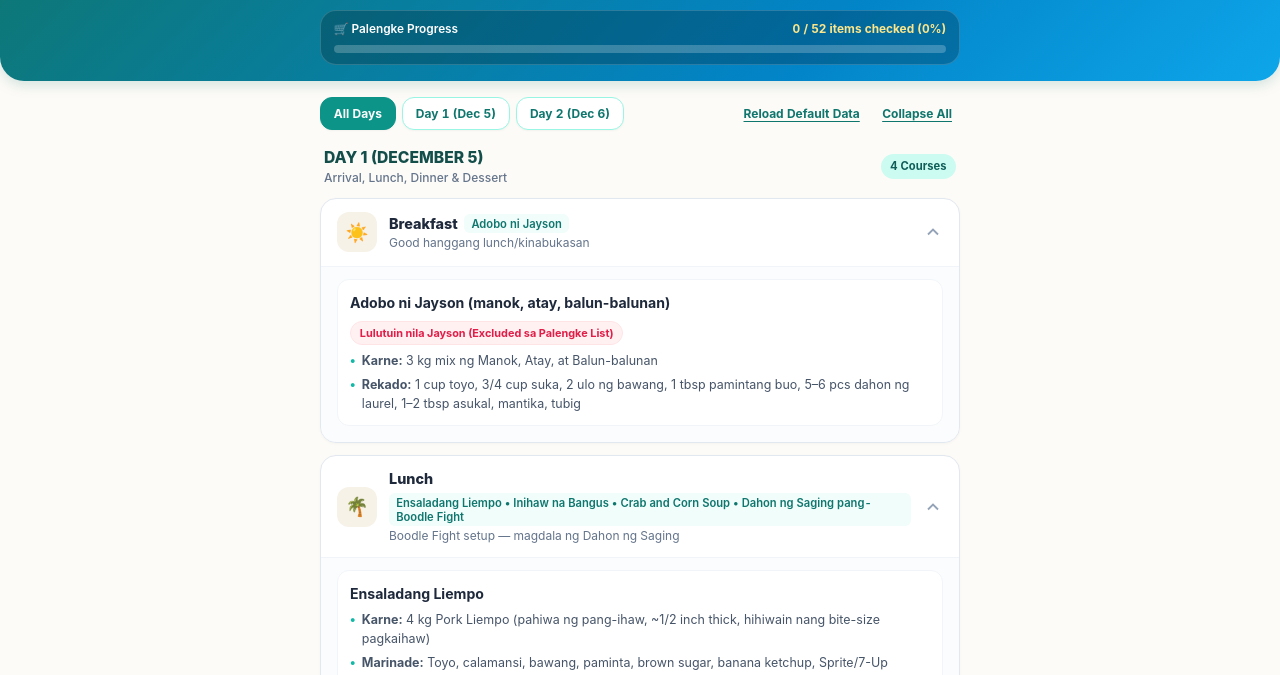
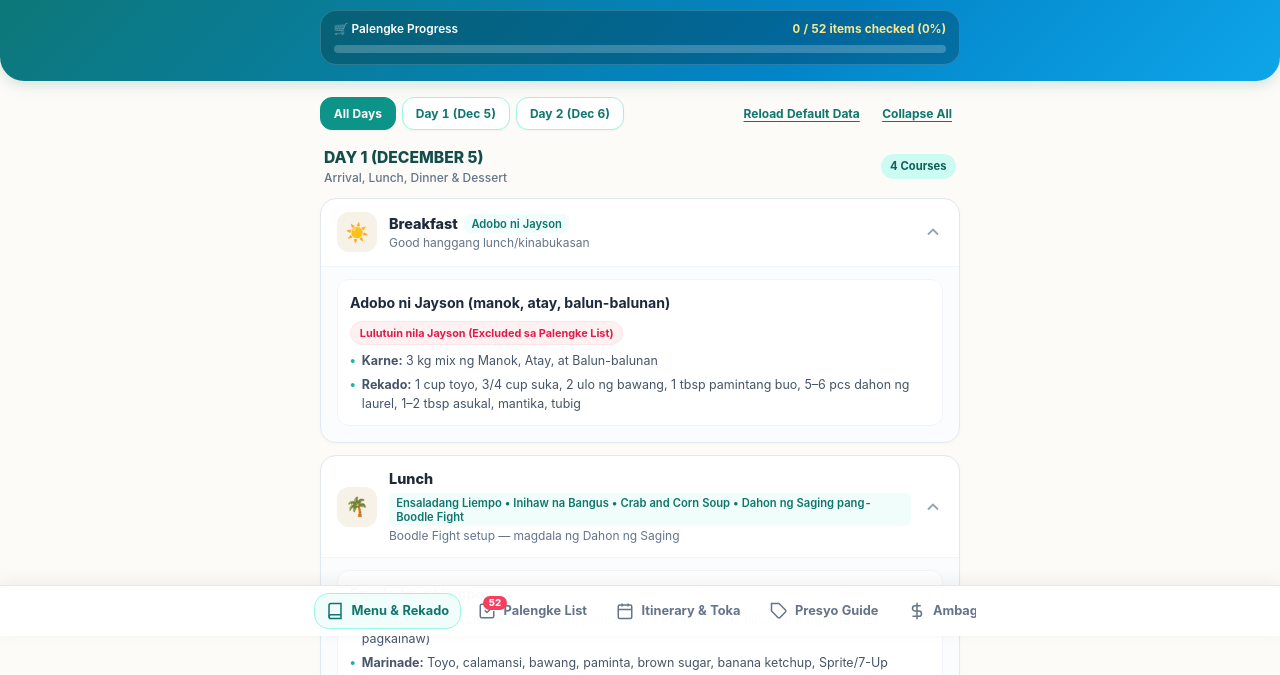
Before and after one commit to pickleren/outingkaykalucena, a plain HTML site: page index.html in a window 1280 px wide. Shown: the part 112-787 px from the top of the page. Drawn offline with Linux system fonts and the light colour scheme.

Commit message:
Update index.html

```diff
--- a/index.html
+++ b/index.html
@@ -1075,7 +1075,7 @@
     /* Sticky Bottom Navigation */
     .bottom-nav {
       position: fixed;
-      bottom: 52;
+      bottom: 52px;
       left: 0;
       right: 0;
       z-index: 30;
```
